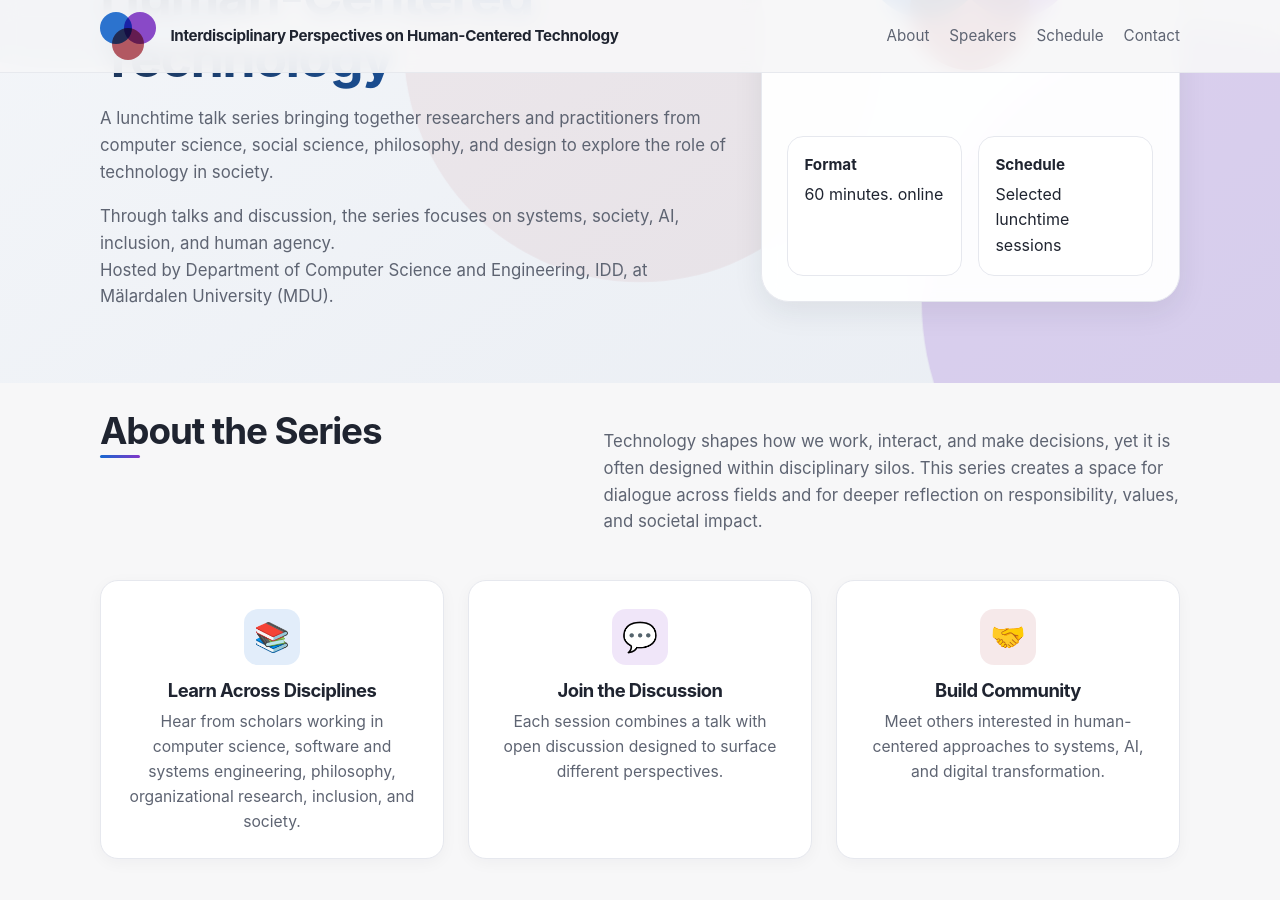
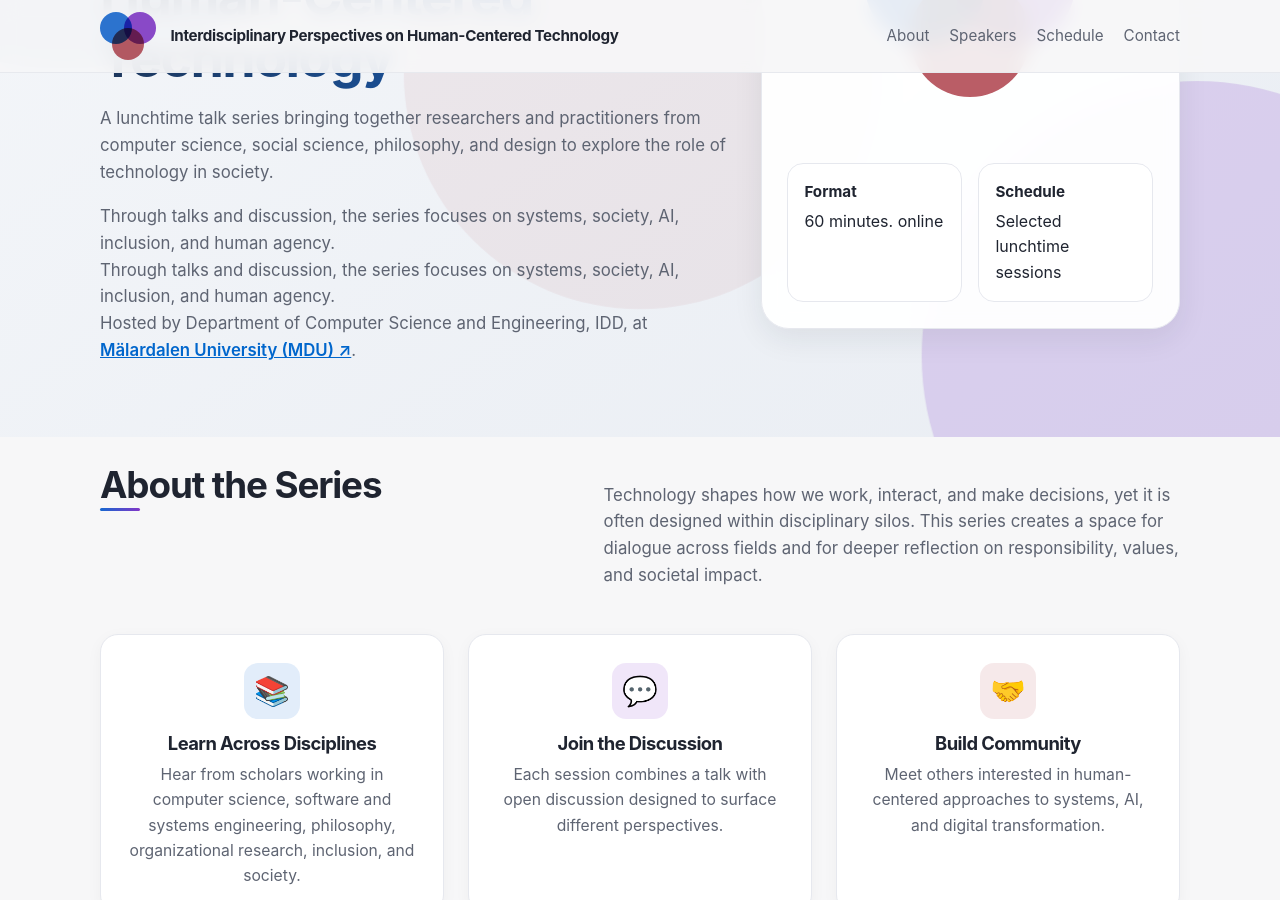
Before and after one commit to rebeca-lang/rebeca-lang.github.io, a Jekyll site: the page events/human-centered-technology/index.html, which Jekyll copies as it is, in a window 1280 px wide and 900 px high, scrolled down 364 px. Built offline with Jekyll 4.4.1, drawn with Linux system fonts in a browser that asks for light colours.

Commit message:
Update HTML for Mälardalen University link styling

```diff
--- a/events/human-centered-technology/index.html
+++ b/events/human-centered-technology/index.html
@@ -1028,7 +1028,8 @@
                         Through talks and discussion, the series focuses on systems, society, AI,
                         inclusion, and human agency.<br>
 
-                        Hosted by Department of Computer Science and Engineering, IDD, at <a href="https://www.mdu.se/" target="_blank" rel="noopener noreferrer">Mälardalen University (MDU)</a>.
+                        Through talks and discussion, the series focuses on systems, society, AI, inclusion, and human agency.<br>
+                        Hosted by Department of Computer Science and Engineering, IDD, at <a href="https://www.mdu.se/" target="_blank" rel="noopener noreferrer" style="color: #0066cc; text-decoration: underline; font-weight: 600;">Mälardalen University (MDU) ↗</a>.
                     </p>
                 </div>
                 <aside class="hero-card">
```
